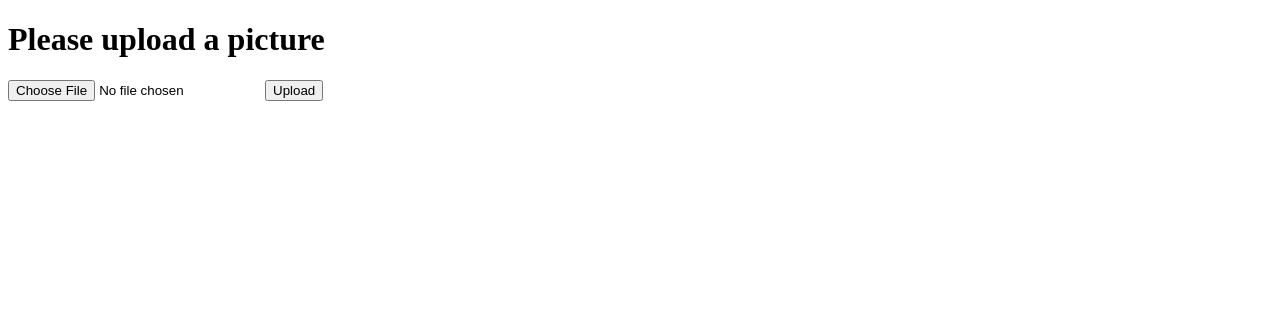
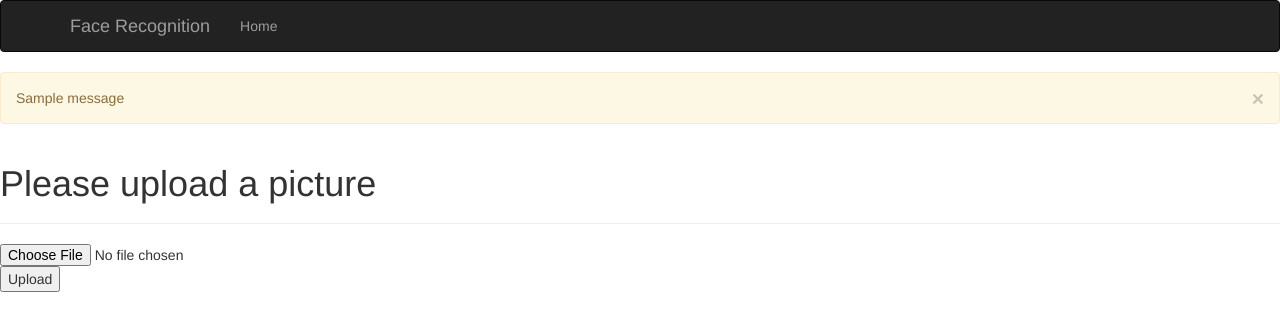
Before and after one commit to wjxzju/Face-Recognition-Web-demo, a Flask app: page / in a window 1280 px wide. Shown: the top 331 px of the page. Run offline with Flask 2, Linux system fonts and the light colour scheme; one stand-in notice (Sample message) is shown; parts of the project's set-up code (start-up, migrations or seed data) failed here and were passed over; some libraries are stand-ins or nearby versions.

Commit message:
add boostrap to the webapp

```diff
--- a/webapp/app.py
+++ b/webapp/app.py
@@ -1,7 +1,8 @@
 #!/usr/bin/python
 #--*-coding: utf-8 --*-
 import os
-from flask import Flask, request, redirect, url_for, render_template, send_from_directory,flash
+from flask import Flask, request, redirect, url_for, render_template, send_from_directory, session, flash
+from flask_bootstrap import Bootstrap
 from werkzeug.utils import secure_filename
 import tornado.wsgi
 import tornado.httpserver
@@ -19,19 +20,18 @@ ALLOWED_EXTENSIONS = set(['png', 'jpg', 'jpeg'])
 
 app = Flask(__name__)
 app.config['UPLOAD_FOLDER'] = UPLOAD_FOLDER
+app.secret_key = 'hard to guess string'
+
+bootstrap = Bootstrap()
+bootstrap.init_app(app)
 
 classfier = Classfier()
 classfier.check()
 
+
 def allowed_file(filename):
     return '.' in filename and \
            filename.rsplit('.', 1)[1] in ALLOWED_EXTENSIONS
-
-
-@app.route('/uploads/<filename>')
-def uploaded_file(filename):
-    return send_from_directory(app.config['UPLOAD_FOLDER'],
-                               filename)
 
 @app.route('/', methods=['GET', 'POST'])
 def upload_file():
@@ -46,13 +46,13 @@ def upload_file():
         if file.filename == '':
             flash('No selected file')
             return redirect(request.url)
+
         if file and allowed_file(file.filename):
             filename = secure_filename(file.filename)
             file.save(os.path.join(app.config['UPLOAD_FOLDER'], filename))
             facefilename = classfier.alignment(os.path.join(app.config['UPLOAD_FOLDER'], filename))
             if facefilename ==  None:
-                print "This picture can not find faces, please Change"
-                flash('This picture can not find faces, please Change')
+                flash('This picture can not find faces, please change')
             else:
                 result = classfier.recognition(facefilename)
                 print result
--- a/webapp/templates/index.html
+++ b/webapp/templates/index.html
@@ -1,13 +1,43 @@
-<!doctype html>
+{% extends "bootstrap/base.html" %}
 
-<head>
-     <title>Face recognition</title>
-</head>
+{% block title %}Face Recognition {% endblock %}
 
-<body>
-    <h1>Please upload a picture</h1>
-    <form action="" method=post enctype=multipart/form-data>
-      <input type=file name=image>
-      <input type=submit value=Upload>
+{% block navbar %}
+<div class="navbar navbar-inverse" role="navigation">
+    <div class="container">
+        <div class="navbar-header">
+            <button type="button" class="navbar-toggle" data-toggle="collapse" data-target=".navbar-collapse">
+                <span class="sr-only">Toggle navigation</span>
+                <span class="icon-bar"></span>
+                <span class="icon-bar"></span>
+                <span class="icon-bar"></span>
+            </button>
+            <a class="navbar-brand" href="/">Face Recognition</a>
+        </div>
+        <div class="navbar-collapse collapse">
+            <ul class="nav navbar-nav">
+                <li><a href="/">Home</a></li>
+            </ul>
+        </div>
+    </div>
+</div>
+{% endblock %}
+
+{% block content %}
+    {% for message in get_flashed_messages() %}
+    <div class="alert alert-warning">
+        <button type="button" class="close" data-dismiss="alert">&times;</button>
+        {{ message }}
+    </div>
+    {% endfor %}
+
+    <div class="page-header">
+        <h1>Please upload a picture</h1>
+    </div>
+    <form class="form form-hirizontal" action="" method=post enctype=multipart/form-data>
+        <input type=file name=image>
+
+        <input type=submit value=Upload>
     </form>
-</body>
+
+{% endblock %}
```
